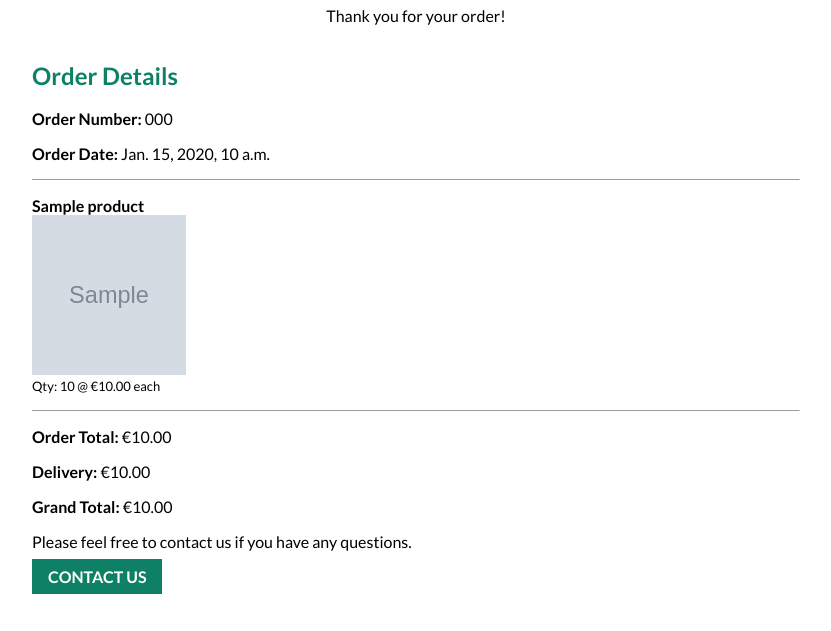
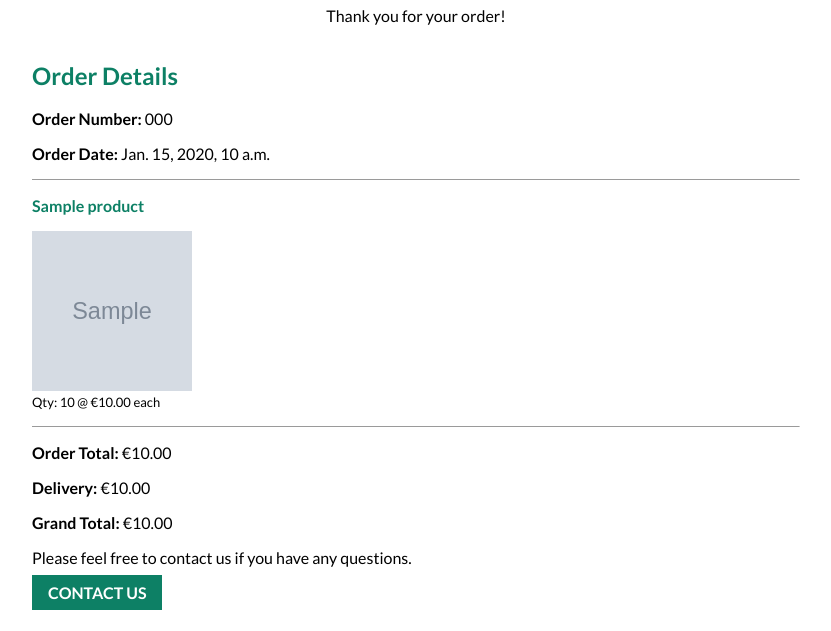
Before and after one commit to seanf316/PC-Haven, a Django app: template checkout/templates/checkout/confirmation_emails/confirmation_email.html in a window 1280 px wide. Shown: the part 159-790 px from the top of the page, without its empty margins (232-1063 px from the left). Before the commit the page ends 753 px from the top, so only its background shows below. Run offline with Django 3.2, Linux system fonts and the light colour scheme; the template is opened without the code that fills it: values that come from a table or form of the project are taken from there, others are empty; tables that the repository leaves empty hold one stand-in row (values such as "Sample post"); grey boxes marked "Sample" are stand-in pictures; parts of the project's set-up code (start-up, migrations or seed data) failed here and were passed over.

Commit message:
styling changes applied to confirmation email

```diff
--- a/checkout/templates/checkout/confirmation_emails/confirmation_email.html
+++ b/checkout/templates/checkout/confirmation_emails/confirmation_email.html
@@ -9,7 +9,8 @@
         @import url('https://fonts.googleapis.com/css2?family=Lato:wght@400;700&display=swap');
 
         body {
-            background-color: #fff;
+            background-color: white;
+            color: black;
             display: flex;
             flex-direction: column;
             align-items: center;
@@ -53,7 +54,7 @@
         }
 
         img {
-            width: 20%;
+            width: 10rem;
             height: 10rem;
         }
 
@@ -71,7 +72,7 @@
 </head>
 
 <body>
-    <a href="https://pc-haven.herokuapp.com/" target="_blank"><strong>PC
+    <a href="https://pc-haven.herokuapp.com/" target="_blank" style="color: #0d8065;"><strong>PC
             Haven</strong>
     </a>
     <h1 style="margin-bottom: 0;">Order Confirmation</h1>
@@ -81,10 +82,9 @@
         <h2>Order Details</h2>
         <p><strong>Order Number: </strong> {{ order.order_number }}</p>
         <p><strong>Order Date: </strong>{{ order.order_date }}</p>
-
+        <hr>
         {% for item in order.lineitems.all %}
-        <hr>
-        <p style="margin-bottom: 0;"><strong>{{ item.product.name }}</strong></p>
+        <p style="margin-bottom: 1rem; color: #0d8065;"><strong>{{ item.product.name }}</strong></p>
         {% if item.product.image %}
         <img src="{{ item.product.image.url }}">
         {% else %}
```
